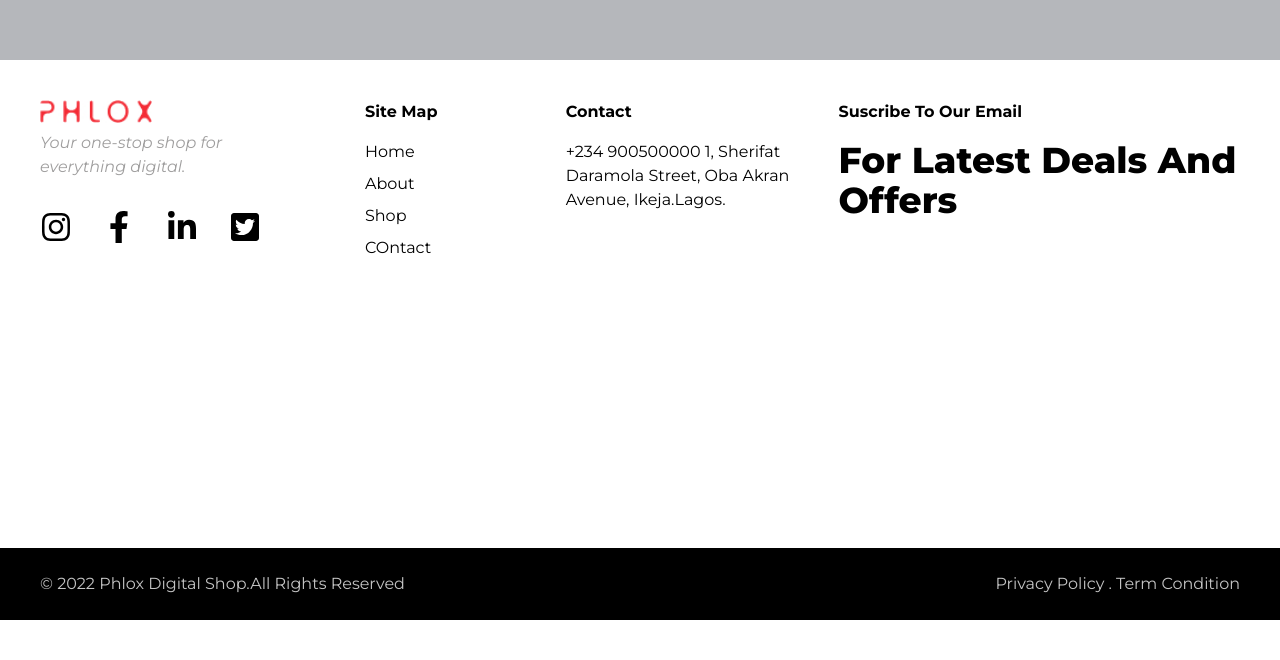
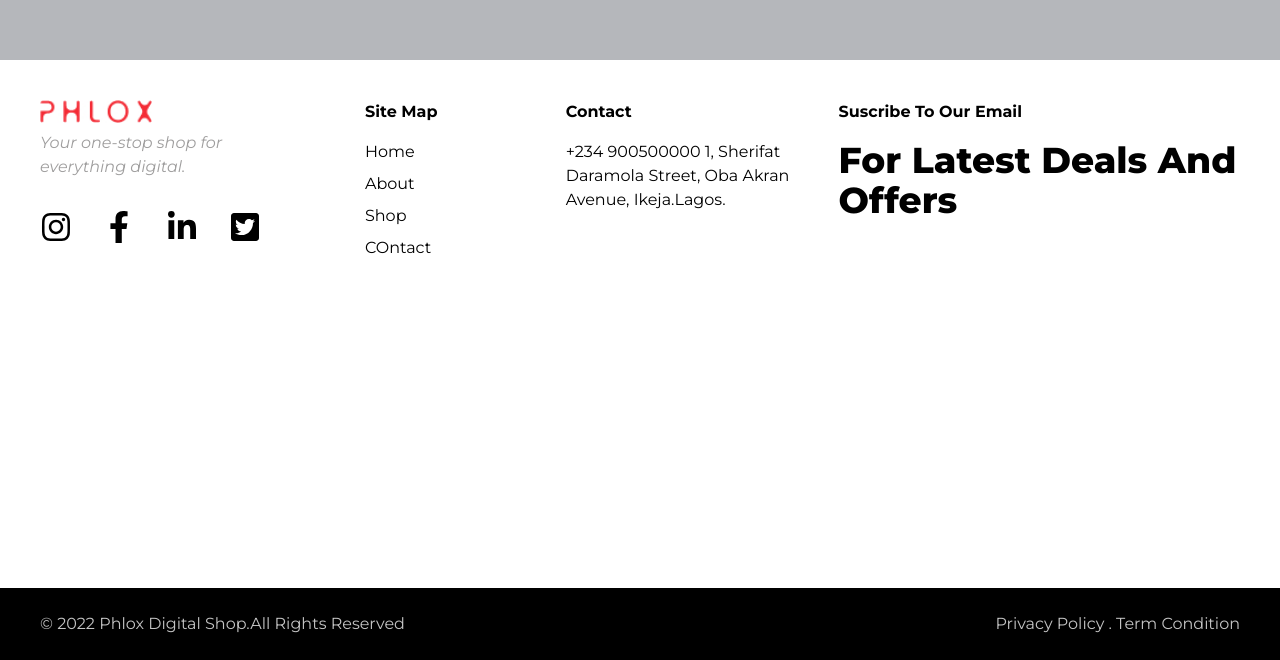
Before and after one commit to Chimaobi-01/phlox-shop-page, a React (Vite) app: page / in a window 1280 px wide. Shown: the part 6476-7136 px from the top of the page. Built offline with nearby package versions, Linux system fonts and the light colour scheme.

Commit message:
Remove excess space on mobile complete

```diff
--- a/src/components/Footer.jsx
+++ b/src/components/Footer.jsx
@@ -8,10 +8,10 @@ import logo from "../assets/logo.jpg";
 
 const Footer = ({ showAllFooter, footerHeight }) => {
     return (
-        <footer className={`${footerHeight} py-10 flex flex-col font-Montserrat`}>
+        <footer className={`${footerHeight} pt-10 flex flex-col font-Montserrat`}>
             {
                 showAllFooter && (
-                    <div className="flex-1 flex md:items-center xl:items-start section-padding">
+                    <div className="flex-1 flex md:items-center xl:items-start section-padding mb-24">
                         <div className="flex-[1.3] flex flex-col ">
                             <img src={logo} alt="logo" className="h-auto w-16 lg:w-28" />
                             <p className="font-normal italic text-[#9F9E9E] text-xs lg:text-base py-2">
```
